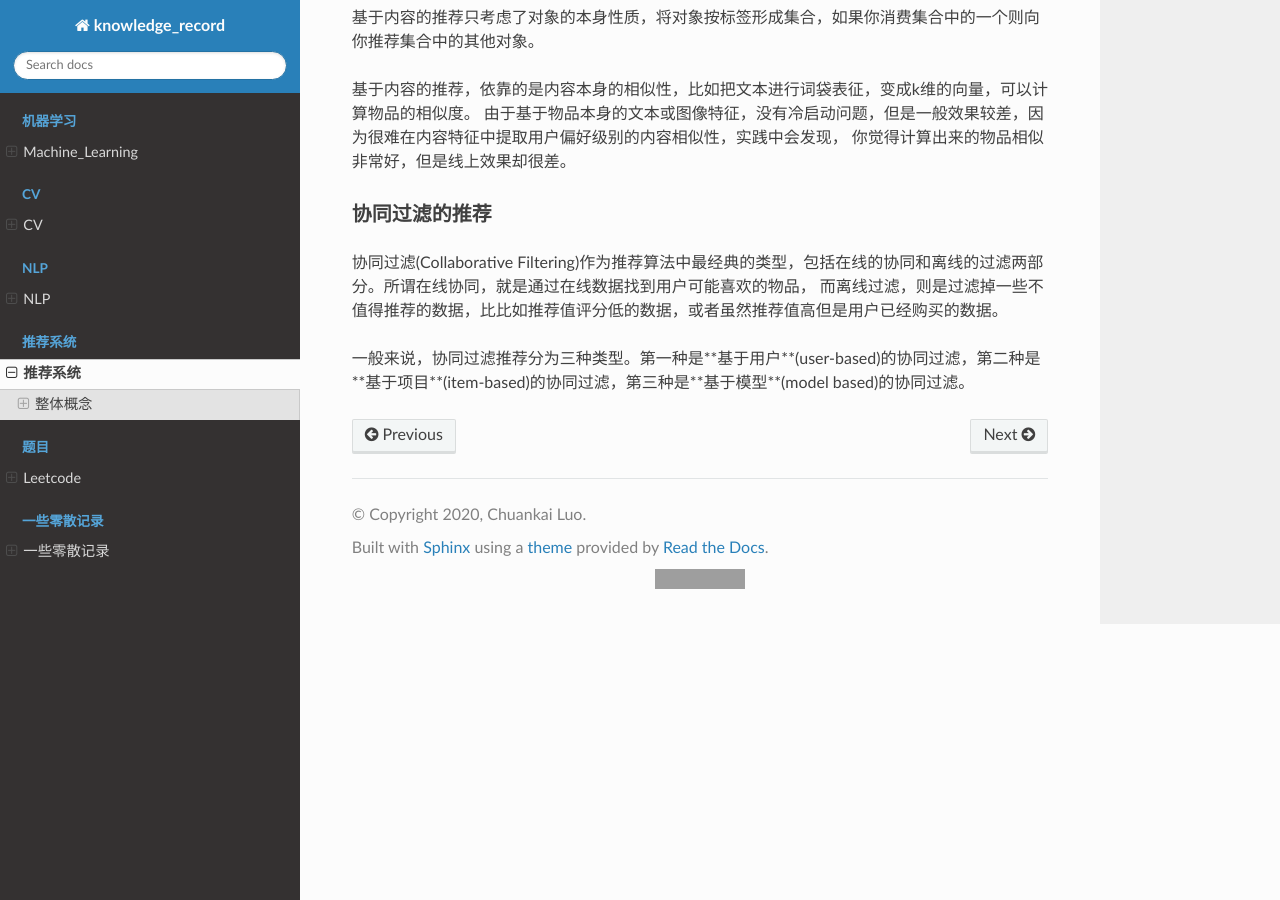
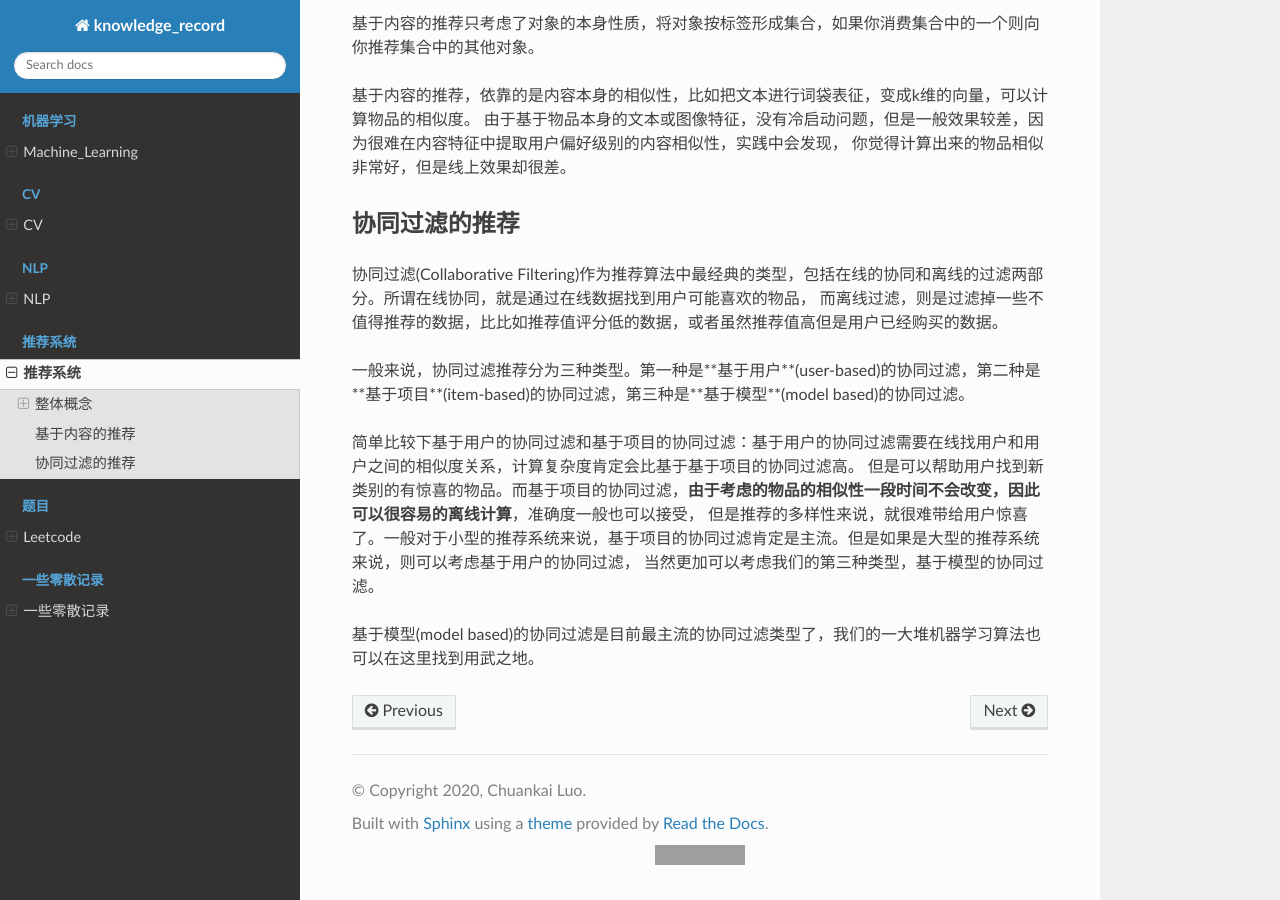
Before and after one commit to luochuankai-JHU/knowledge_record, a Sphinx documentation site: the page built from docs/recommend/recommend.rst, in a window 1280 px wide and 900 px high, scrolled down 2910 px. Built offline with Sphinx 7.4.7 and the Read the Docs theme 2.0.0, drawn with Linux system fonts in a browser that asks for light colours; grey boxes are pictures that could not be loaded.

Commit message:
recommend

```diff
--- a/docs/recommend/recommend.rst
+++ b/docs/recommend/recommend.rst
@@ -90,7 +90,7 @@
 
 
 基于内容的推荐
---------------------------------------------------------
+=====================
 基于内容的推荐 Content-based Recommendation
 
 根据物品或内容的元数据，发现物品或内容的相关性，然后基于用户以前的喜好记录推荐给用户相似的物品，如图所示：
@@ -110,8 +110,15 @@
 
 
 协同过滤的推荐
---------------------------------------------------------
+=========================
 协同过滤(Collaborative Filtering)作为推荐算法中最经典的类型，包括在线的协同和离线的过滤两部分。所谓在线协同，就是通过在线数据找到用户可能喜欢的物品，
 而离线过滤，则是过滤掉一些不值得推荐的数据，比比如推荐值评分低的数据，或者虽然推荐值高但是用户已经购买的数据。
 
 一般来说，协同过滤推荐分为三种类型。第一种是**基于用户**(user-based)的协同过滤，第二种是**基于项目**(item-based)的协同过滤，第三种是**基于模型**(model based)的协同过滤。
+
+简单比较下基于用户的协同过滤和基于项目的协同过滤：基于用户的协同过滤需要在线找用户和用户之间的相似度关系，计算复杂度肯定会比基于基于项目的协同过滤高。
+但是可以帮助用户找到新类别的有惊喜的物品。而基于项目的协同过滤，**由于考虑的物品的相似性一段时间不会改变，因此可以很容易的离线计算**，准确度一般也可以接受，
+但是推荐的多样性来说，就很难带给用户惊喜了。一般对于小型的推荐系统来说，基于项目的协同过滤肯定是主流。但是如果是大型的推荐系统来说，则可以考虑基于用户的协同过滤，
+当然更加可以考虑我们的第三种类型，基于模型的协同过滤。
+
+基于模型(model based)的协同过滤是目前最主流的协同过滤类型了，我们的一大堆机器学习算法也可以在这里找到用武之地。
```
